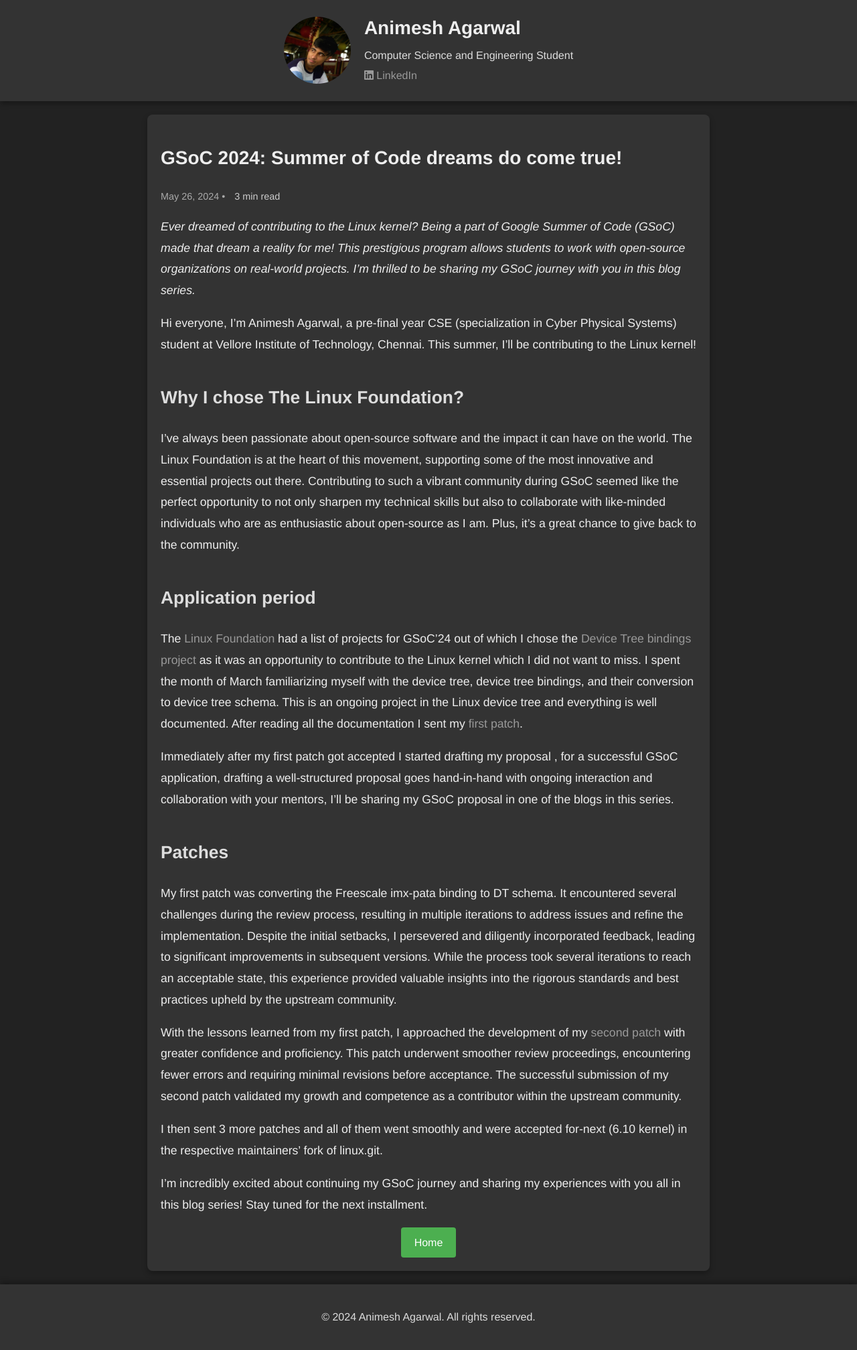
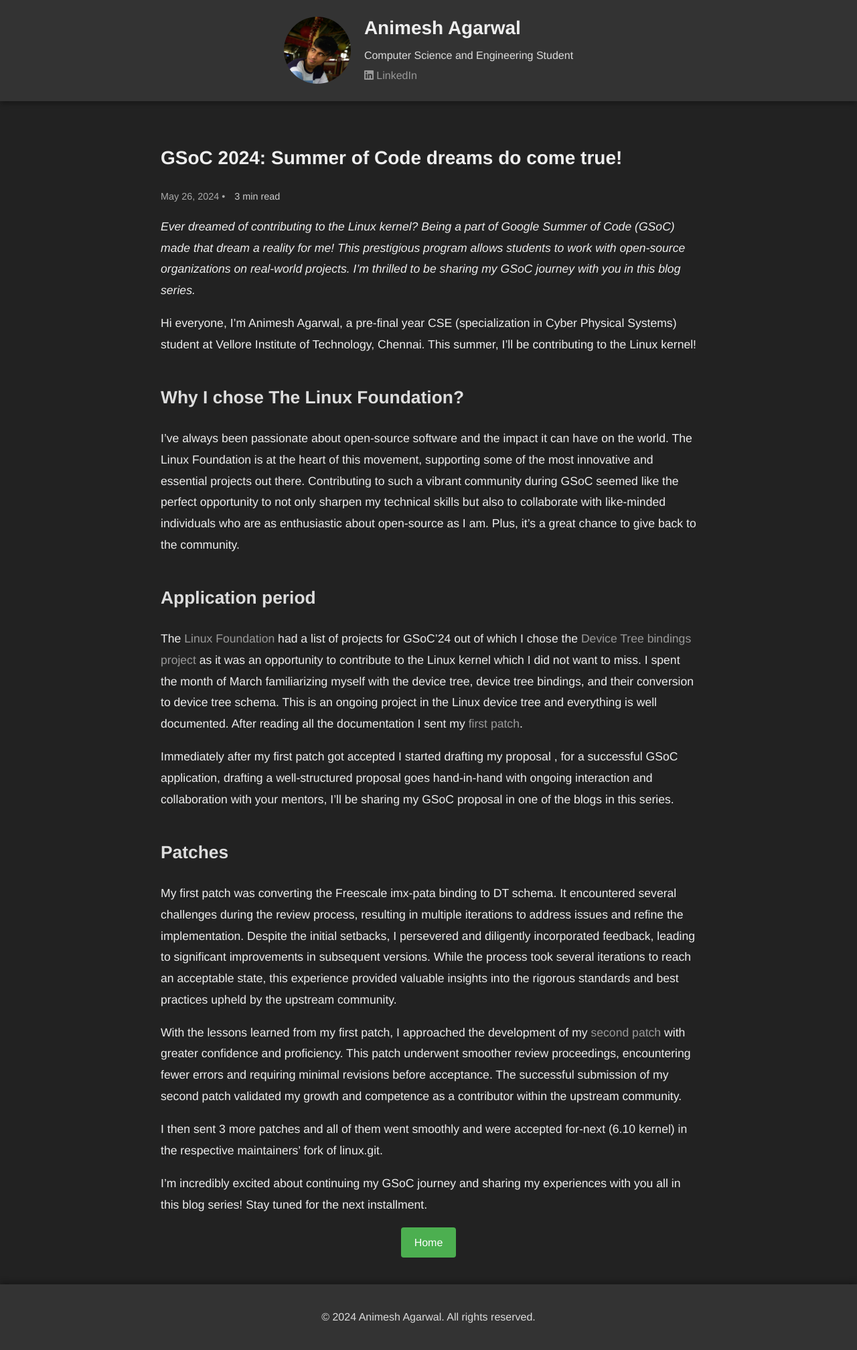
Before and after one commit to AnimeshAgarwal28/animeshagarwal28.github.io, a Jekyll site: the page built from _posts/2024-05-26-blog1.md, in a window 1280 px wide. Shown: the whole page at 67% size. Built offline with Jekyll 4.4.1, drawn with Linux system fonts in a browser that asks for light colours.

Commit message:
Removed post background

```diff
--- a/assets/css/style.css
+++ b/assets/css/style.css
@@ -8,6 +8,7 @@ body {
   display: flex;
   flex-direction: column;
   min-height: 100vh;
+  text-align: left;
 }
 
 .wrapper {
@@ -82,8 +83,8 @@ h1 {
   max-width: 800px;
   margin: 0 auto;
   padding: 20px;
-  background-color: #333;
-  box-shadow: 0 4px 8px rgba(0, 0, 0, 0.3);
+  background-color: transparent;
+  box-shadow: none;
   border-radius: 8px;
   margin-bottom: 20px;
   color: #ddd;
@@ -93,6 +94,8 @@ h1 {
   font-size: 1.1em;
   line-height: 1.8;
   color: #eee;
+  background-color: transparent;
+  box-shadow: none;
 }
 
 .blog-content h2 {
```
